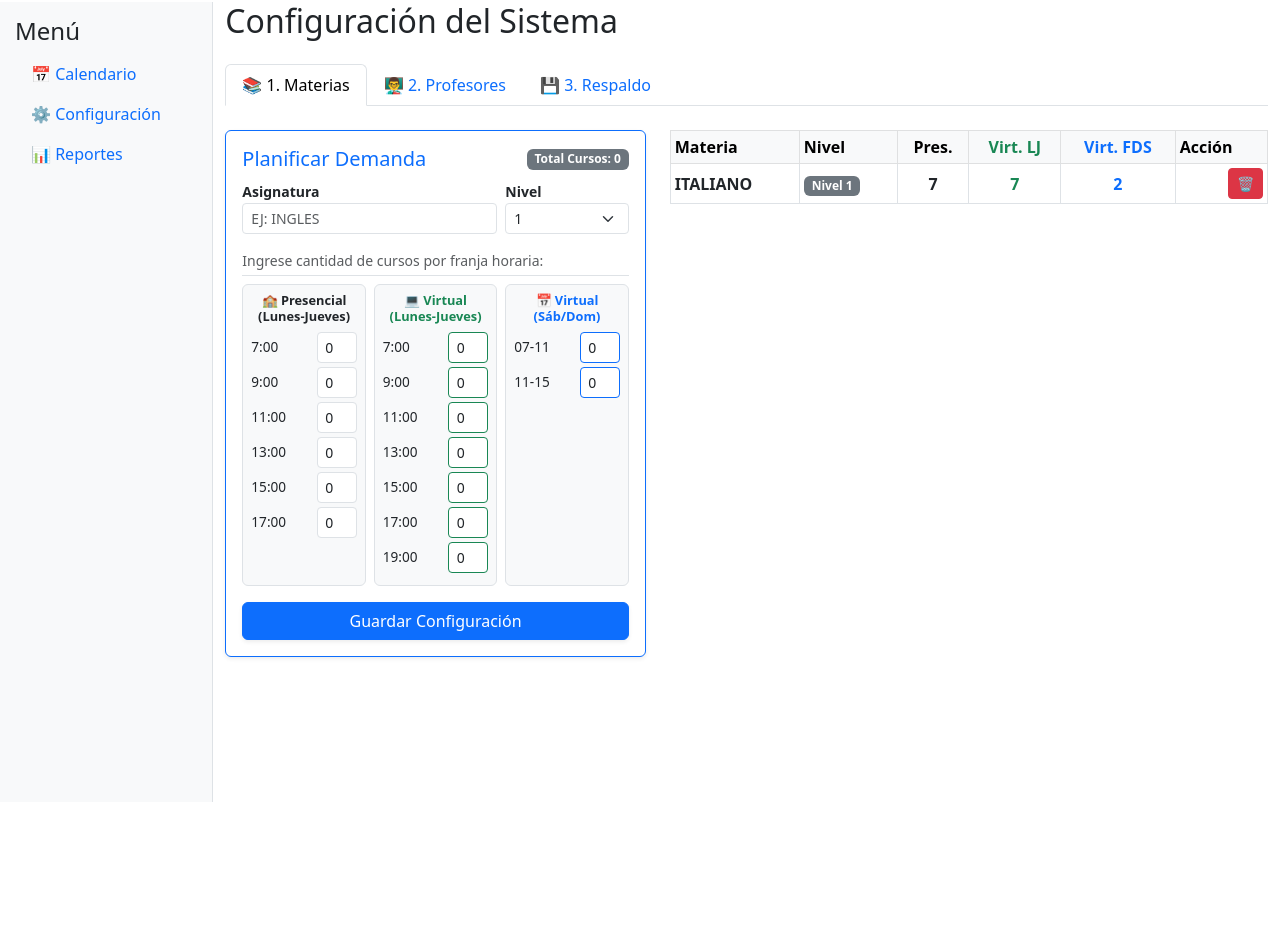
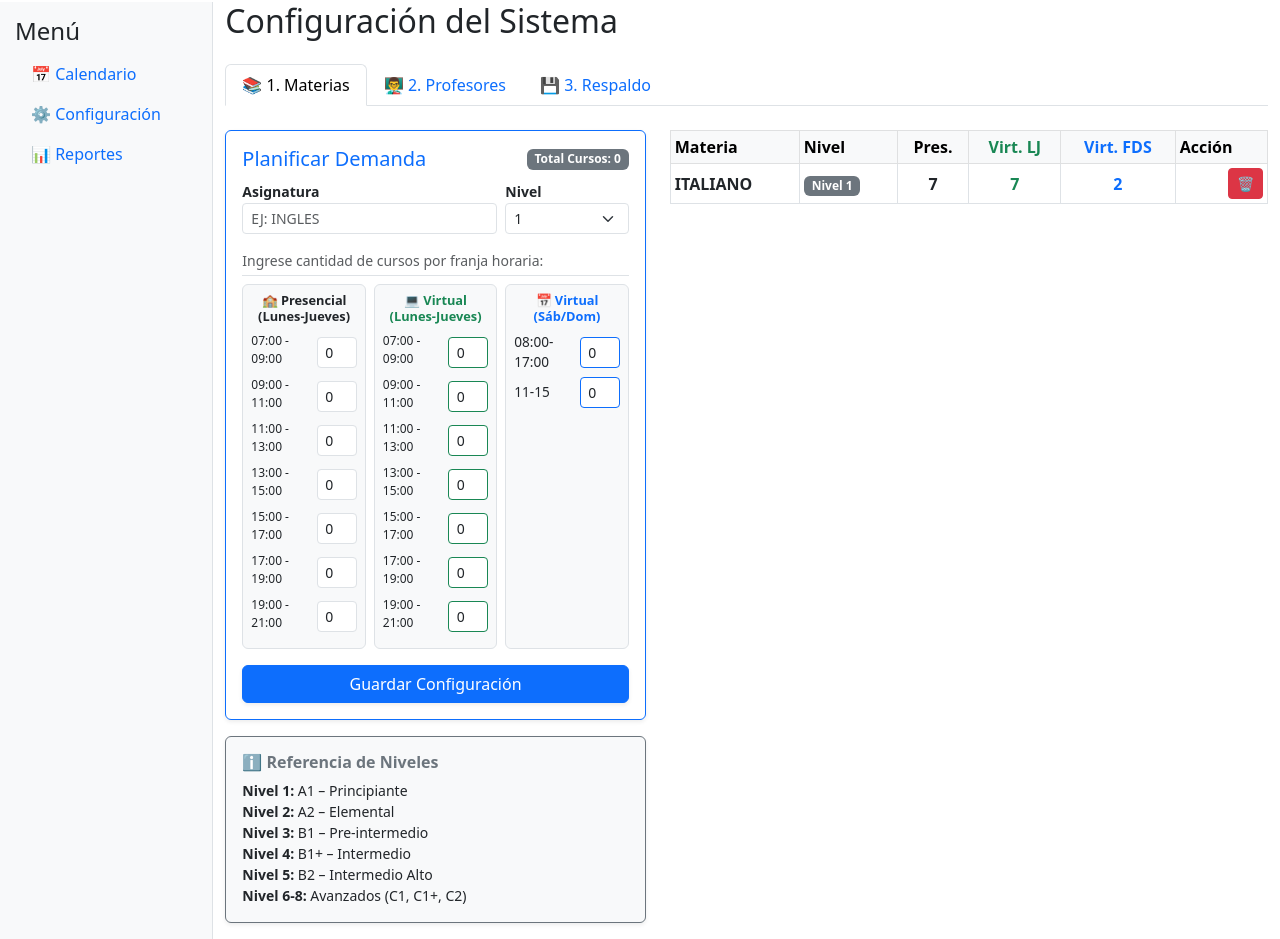
Before and after one commit to GAOT539/Generador-Horarios-py, a Flask app: page /config in a window 1280 px wide. Shown: the part 18-957 px from the top of the page. Before the commit the page ends 820 px from the top, so only its background shows below. Run offline with Flask 3, Linux system fonts and the light colour scheme; data comes from the database, SQL or seed files in the repository; both versions use the stored data as it was after the commit; data that the repository does not hold is empty; some libraries are stand-ins or nearby versions.

Commit message:
Refactor: actualizar la interfaz de configuración para incluir horarios de 19:00 y mejorar la presentación de niveles

```diff
--- a/app/templates/config.html
+++ b/app/templates/config.html
@@ -47,8 +47,8 @@
                                 <div class="col-md-4">
                                     <div class="p-2 bg-light border rounded h-100">
                                         <h6 class="fw-bold text-center text-dark mb-2" style="font-size: 0.8rem;">🏫 Presencial<br>(Lunes-Jueves)</h6>
-                                        <div v-for="h in [7, 9, 11, 13, 15, 17]" :key="'p'+h" class="mb-1 d-flex justify-content-between align-items-center">
-                                            <span>[[ h ]]:00</span>
+                                        <div v-for="h in [7, 9, 11, 13, 15, 17, 19]" :key="'p'+h" class="mb-1 d-flex justify-content-between align-items-center">
+                                            <span class="mb-1" style="font-size: 0.75rem;">[[ h < 10 ? '0'+h : h ]]:00 - [[ (h+2) < 10 ? '0'+(h+2) : (h+2) ]]:00</span>
                                             <input type="number" v-model.number="nuevaMateria.desglose.PRESENCIAL[h]" class="form-control form-control-sm p-1 text-center" style="width: 40px;" min="0">
                                         </div>
                                     </div>
@@ -58,7 +58,7 @@
                                     <div class="p-2 bg-light border rounded h-100">
                                         <h6 class="fw-bold text-center text-success mb-2" style="font-size: 0.8rem;">💻 Virtual<br>(Lunes-Jueves)</h6>
                                         <div v-for="h in [7, 9, 11, 13, 15, 17, 19]" :key="'olj'+h" class="mb-1 d-flex justify-content-between align-items-center">
-                                            <span>[[ h ]]:00</span>
+                                            <span class="mb-1" style="font-size: 0.75rem;">[[ h < 10 ? '0'+h : h ]]:00 - [[ (h+2) < 10 ? '0'+(h+2) : (h+2) ]]:00</span>
                                             <input type="number" v-model.number="nuevaMateria.desglose.ONLINE_LJ[h]" class="form-control form-control-sm p-1 text-center border-success" style="width: 40px;" min="0">
                                         </div>
                                     </div>
@@ -68,11 +68,12 @@
                                     <div class="p-2 bg-light border rounded h-100">
                                         <h6 class="fw-bold text-center text-primary mb-2" style="font-size: 0.8rem;">📅 Virtual<br>(Sáb/Dom)</h6>
                                         <div class="mb-1 d-flex justify-content-between align-items-center">
-                                            <span>07-11</span>
+                                            <span>08:00-17:00</span>
                                             <input type="number" v-model.number="nuevaMateria.desglose.ONLINE_FDS[7]" class="form-control form-control-sm p-1 text-center border-primary" style="width: 40px;" min="0">
                                         </div>
                                         <div class="mb-1 d-flex justify-content-between align-items-center">
                                             <span>11-15</span>
+                                            <!-- eliminar esta opcion y dejar solo 08-17 -->
                                             <input type="number" v-model.number="nuevaMateria.desglose.ONLINE_FDS[11]" class="form-control form-control-sm p-1 text-center border-primary" style="width: 40px;" min="0">
                                         </div>
                                     </div>
@@ -81,6 +82,20 @@
 
                             <button class="btn btn-primary w-100 mt-3 shadow-sm">Guardar Configuración</button>
                         </form>
+                    </div>
+
+                    <div class="card shadow-sm border-secondary bg-light mb-3">
+                        <div class="card-body p-3">
+                            <h6 class="fw-bold text-secondary">ℹ️ Referencia de Niveles</h6>
+                            <ul class="list-unstyled small mb-0">
+                                <li><strong>Nivel 1:</strong> A1 – Principiante</li>
+                                <li><strong>Nivel 2:</strong> A2 – Elemental</li>
+                                <li><strong>Nivel 3:</strong> B1 – Pre-intermedio</li>
+                                <li><strong>Nivel 4:</strong> B1+ – Intermedio</li>
+                                <li><strong>Nivel 5:</strong> B2 – Intermedio Alto</li>
+                                <li><strong>Nivel 6-8:</strong> Avanzados (C1, C1+, C2)</li>
+                            </ul>
+                        </div>
                     </div>
                 </div>
 
@@ -213,7 +228,7 @@
                     nombre: '',
                     nivel: 1,
                     desglose: {
-                        PRESENCIAL: {7:0, 9:0, 11:0, 13:0, 15:0, 17:0},
+                        PRESENCIAL: {7:0, 9:0, 11:0, 13:0, 15:0, 17:0, 19:0},
                         ONLINE_LJ: {7:0, 9:0, 11:0, 13:0, 15:0, 17:0, 19:0},
                         ONLINE_FDS: {7:0, 11:0}
                     }
```
Also changed, not shown: data/horarios.db.
